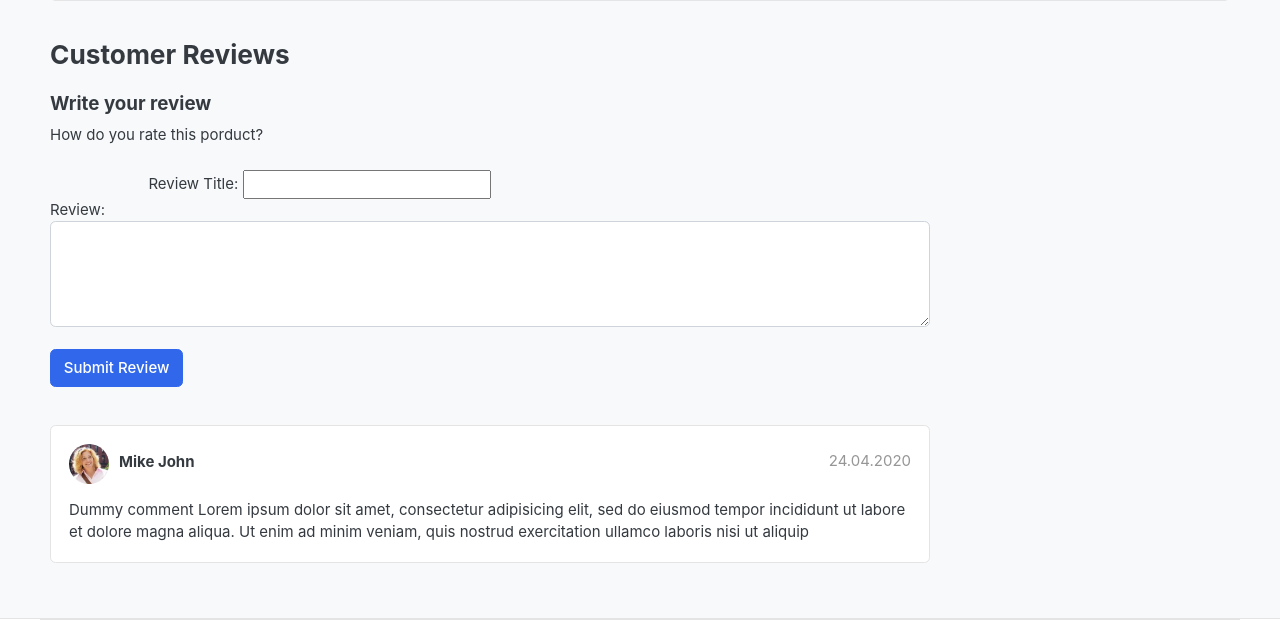
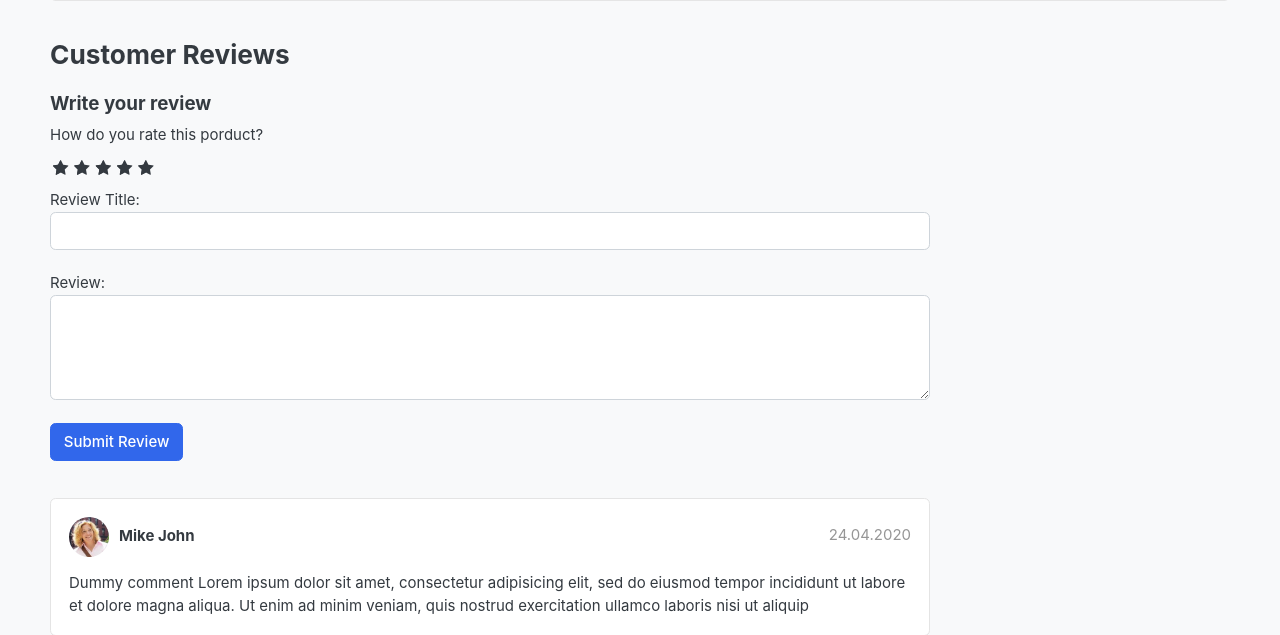
Before and after one commit to RobertoRP101/ecommerceOnline, a Django app: a page that uses templates/store/product_detail.html in a window 1280 px wide. Shown: the part 624-1259 px from the top of the page. Run offline with Django 5.2, Linux system fonts and the light colour scheme; tables that the repository leaves empty hold one stand-in row (values such as "Sample post"); grey boxes marked "Sample" are stand-in pictures; parts of the project's set-up code (start-up, migrations or seed data) failed here and were passed over; some libraries are stand-ins or nearby versions; some web fonts are replaced.

Commit message:
fixing some bug on custom stylesheet and product detail page

```diff
--- a/greatkart/static/css/custom.css
+++ b/greatkart/static/css/custom.css
@@ -14,7 +14,7 @@
  .rate > label:before {
     display: inline-block;
     font-size: 1.1rem;
-    font-family: FontAweson;
+    font-family: FontAwesome;
     content: "\f005";
     margin: 0;
     padding: 0.3rem .2rem;
--- a/templates/store/product_detail.html
+++ b/templates/store/product_detail.html
@@ -97,8 +97,9 @@
               <input type="radio" name="rating" id="rating2" value="1" required><label for="rating2" title="1"></label>
               <input type="radio" name="rating" id="rating1" value="0.5" required><label for="rating1" title="0.5" class="half"></label>
             </div>
+            <br>
             Review Title:
-            <input type="text" class="form_control" name="subject">
+            <input type="text" class="form-control" name="subject">
             <br>
             Review:
             <textarea name="review" rows="4" class="form-control"></textarea>
```
